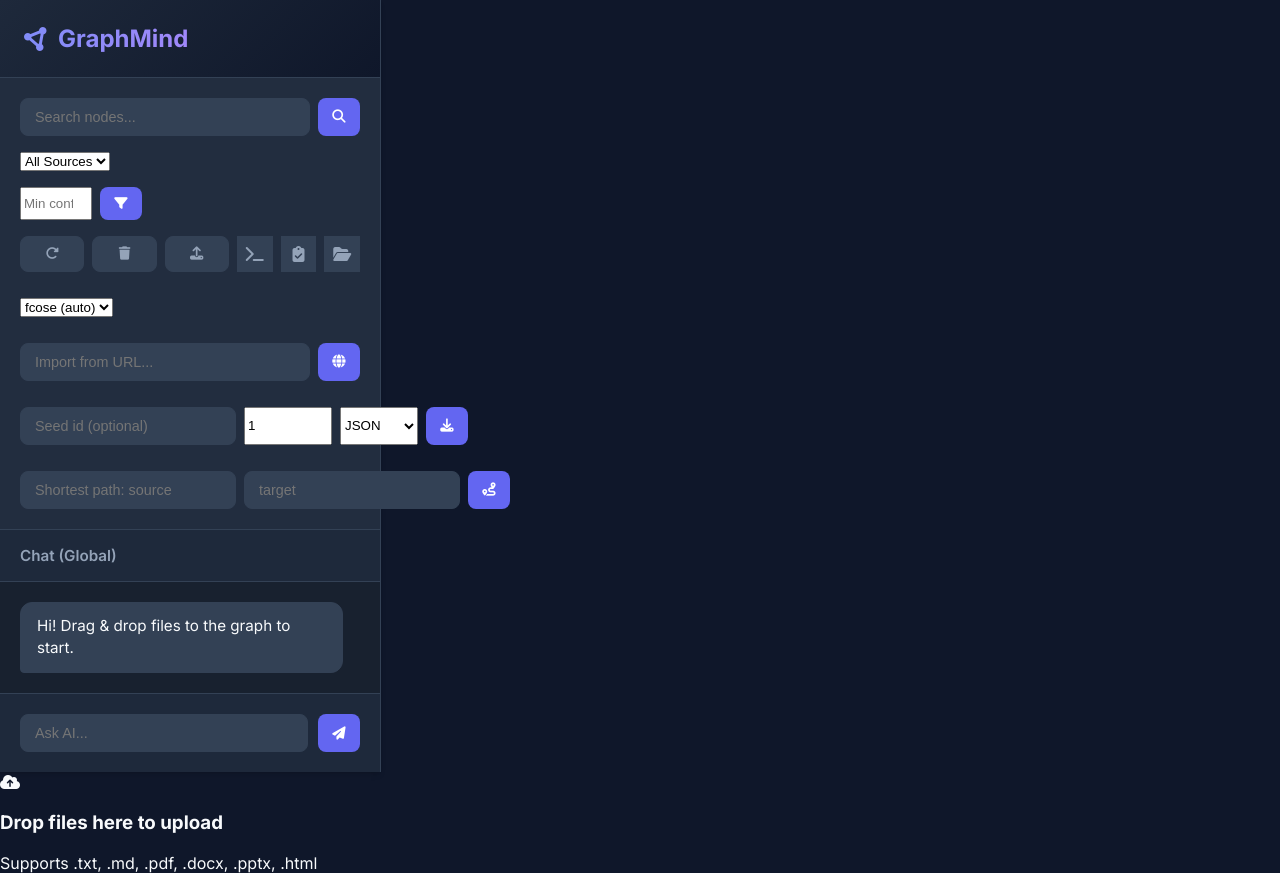
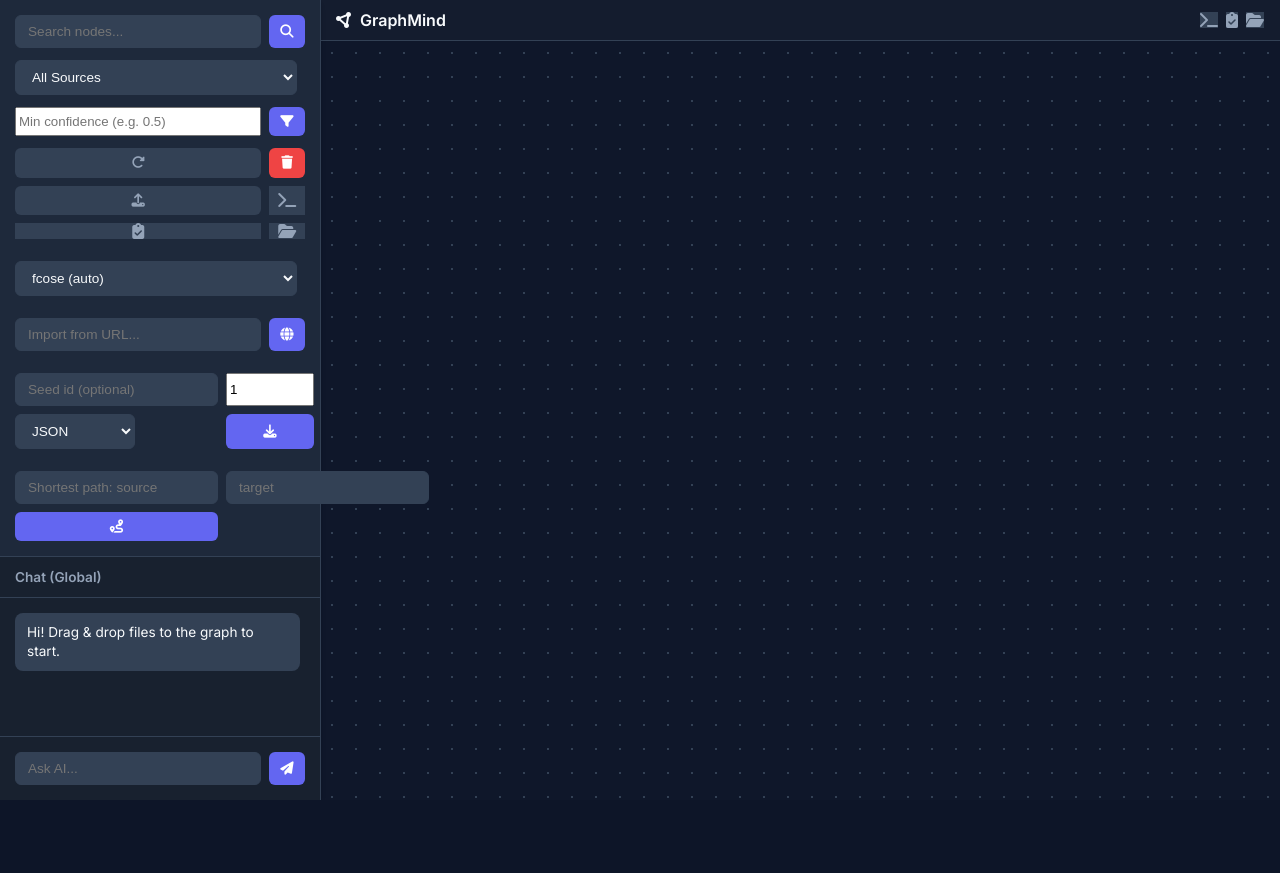
Before and after one commit to pinklemon123/stunning-octo-carnival, a Flask app: page / in a window 1280 px wide. After the commit the page ends 800 px from the top, so only its background shows below. Run offline with Flask 3, Linux system fonts and the light colour scheme; data that the repository does not hold is empty; some libraries are stand-ins or nearby versions.

Commit message:
feat(ui): switch to grid layout with topbar; compact sidebar controls

```diff
--- a/backend/static/css/style.css
+++ b/backend/static/css/style.css
@@ -8,6 +8,7 @@
     --border-color: #334155;
     --input-bg: #334155;
     --success-color: #10b981;
+    --danger-color: #ef4444;
     --shadow-sm: 0 1px 2px 0 rgb(0 0 0 / 0.05);
     --shadow-md: 0 4px 6px -1px rgb(0 0 0 / 0.1), 0 2px 4px -2px rgb(0 0 0 / 0.1);
     --glass-bg: rgba(30, 41, 59, 0.7);
@@ -23,32 +24,39 @@ body {
     overflow: hidden;
 }
 
-.container {
-    display: flex;
+.app-container {
+    display: grid;
+    grid-template-columns: 320px 1fr;
+    grid-template-rows: auto 1fr;
+    grid-template-areas:
+        "sidebar header"
+        "sidebar main";
     height: 100%;
+    width: 100%;
 }
 
 /* Sidebar */
 .sidebar {
-    width: 380px;
+    grid-area: sidebar;
+    width: 320px;
     background-color: var(--sidebar-bg);
     border-right: 1px solid var(--border-color);
     display: flex;
     flex-direction: column;
     box-shadow: var(--shadow-md);
-    z-index: 10;
-    transition: all 0.3s ease;
+    z-index: 20;
+    flex-shrink: 0;
 }
 
 .sidebar-header {
-    padding: 24px;
+    padding: 20px;
     background: linear-gradient(135deg, #1e293b 0%, #0f172a 100%);
     border-bottom: 1px solid var(--border-color);
 }
 
 .sidebar h2 {
     margin: 0;
-    font-size: 1.5rem;
+    font-size: 1.25rem;
     font-weight: 700;
     background: linear-gradient(to right, #818cf8, #c084fc);
     -webkit-background-clip: text;
@@ -58,14 +66,13 @@ body {
     gap: 10px;
 }
 
-/* Controls Section */
+/* Controls */
 .controls {
-    padding: 20px;
+    padding: 15px;
     border-bottom: 1px solid var(--border-color);
-    background: rgba(255, 255, 255, 0.02);
     display: flex;
     flex-direction: column;
-    gap: 16px;
+    gap: 12px;
 }
 
 .control-group {
@@ -74,76 +81,42 @@ body {
 }
 
 input[type="text"],
-input[type="file"] {
+select {
     flex: 1;
-    padding: 10px 14px;
+    padding: 8px 12px;
     background-color: var(--input-bg);
     border: 1px solid var(--border-color);
-    border-radius: 8px;
+    border-radius: 6px;
     color: var(--text-primary);
-    font-size: 0.9rem;
-    transition: all 0.2s;
+    font-size: 0.85rem;
     outline: none;
 }
 
-input[type="text"]:focus {
-    border-color: var(--accent-color);
-    box-shadow: 0 0 0 2px rgba(99, 102, 241, 0.2);
-}
-
-input[type="file"] {
-    font-size: 0.8rem;
-    cursor: pointer;
-}
-
-input[type="file"]::file-selector-button {
+button {
+    padding: 8px 12px;
     background-color: var(--accent-color);
     color: white;
     border: none;
-    padding: 6px 12px;
-    border-radius: 4px;
-    margin-right: 10px;
+    border-radius: 6px;
     cursor: pointer;
-    transition: background 0.2s;
-}
-
-input[type="file"]::file-selector-button:hover {
-    background-color: var(--accent-hover);
-}
-
-button {
-    padding: 10px 16px;
-    background-color: var(--accent-color);
-    color: white;
-    border: none;
-    border-radius: 8px;
-    cursor: pointer;
-    font-weight: 500;
     transition: all 0.2s;
     display: flex;
     align-items: center;
     justify-content: center;
-    gap: 6px;
 }
 
 button:hover {
     background-color: var(--accent-hover);
-    transform: translateY(-1px);
-}
-
-button:active {
-    transform: translateY(0);
 }
 
 .icon-btn {
-    padding: 10px;
-    min-width: 42px;
+    padding: 8px;
+    min-width: 36px;
 }
 
 .refresh-btn {
-    width: 100%;
+    flex: 1;
     background-color: var(--input-bg);
-    border: 1px solid var(--border-color);
     color: var(--text-secondary);
 }
 
@@ -152,7 +125,16 @@ button:active {
     color: var(--text-primary);
 }
 
-/* Chat Section */
+.danger-btn {
+    background-color: var(--danger-color);
+    color: white;
+}
+
+.danger-btn:hover {
+    background-color: #dc2626;
+}
+
+/* Chat (Minimized) */
 .chat-container {
     flex: 1;
     display: flex;
@@ -162,9 +144,8 @@ button:active {
 }
 
 .chat-header {
-    padding: 16px 20px;
-    background: var(--sidebar-bg);
-    font-size: 0.95rem;
+    padding: 12px 15px;
+    font-size: 0.85rem;
     font-weight: 600;
     color: var(--text-secondary);
     border-bottom: 1px solid var(--border-color);
@@ -176,68 +157,76 @@ button:active {
 .chat-history {
     flex: 1;
     overflow-y: auto;
-    padding: 20px;
+    padding: 15px;
     display: flex;
     flex-direction: column;
-    gap: 16px;
-    scroll-behavior: smooth;
-}
-
-.chat-history::-webkit-scrollbar {
-    width: 6px;
-}
-
-.chat-history::-webkit-scrollbar-thumb {
-    background-color: var(--border-color);
-    border-radius: 3px;
+    gap: 12px;
 }
 
 .message {
-    max-width: 85%;
-    padding: 12px 16px;
-    border-radius: 12px;
-    font-size: 0.95rem;
-    line-height: 1.5;
-    position: relative;
-    animation: fadeIn 0.3s ease;
-}
-
-@keyframes fadeIn {
-    from { opacity: 0; transform: translateY(10px); }
-    to { opacity: 1; transform: translateY(0); }
+    max-width: 90%;
+    padding: 10px 12px;
+    border-radius: 8px;
+    font-size: 0.85rem;
+    line-height: 1.4;
 }
 
 .message.user {
     align-self: flex-end;
-    background: linear-gradient(135deg, var(--accent-color), var(--accent-hover));
+    background: var(--accent-color);
     color: white;
-    border-bottom-right-radius: 4px;
-    box-shadow: var(--shadow-sm);
 }
 
 .message.assistant {
     align-self: flex-start;
     background-color: var(--input-bg);
     color: var(--text-primary);
-    border-bottom-left-radius: 4px;
-    border: 1px solid var(--border-color);
 }
 
 .chat-input-area {
-    padding: 20px;
+    padding: 15px;
     border-top: 1px solid var(--border-color);
-    background: var(--sidebar-bg);
     display: flex;
-    gap: 10px;
+    gap: 8px;
 }
 
-/* Graph Area */
-.graph-area {
-    flex: 1;
+/* Main Content & Graph */
+.main-content {
+    grid-area: main;
     position: relative;
     background-color: var(--bg-color);
     background-image: radial-gradient(var(--border-color) 1px, transparent 1px);
     background-size: 24px 24px;
+    overflow: hidden;
+}
+
+/* Top header bar */
+.topbar {
+    grid-area: header;
+    display: flex;
+    align-items: center;
+    gap: 12px;
+    padding: 10px 16px;
+    background: rgba(255,255,255,0.02);
+    border-bottom: 1px solid var(--border-color);
+}
+.brand {
+    display: flex;
+    align-items: center;
+    gap: 8px;
+    font-weight: 600;
+}
+.toolbar-group {
+    margin-left: auto;
+    display: flex;
+    gap: 8px;
+}
+
+/* Compact control groups */
+.controls .control-group {
+    display: grid;
+    grid-template-columns: 1fr auto;
+    gap: 8px;
 }
 
 #cy {
@@ -245,34 +234,82 @@ button:active {
     height: 100%;
 }
 
+/* Drag & Drop Overlay */
+.drop-zone {
+    position: absolute;
+    top: 0;
+    left: 0;
+    width: 100%;
+    height: 100%;
+    background: rgba(15, 23, 42, 0.8);
+    backdrop-filter: blur(4px);
+    display: flex;
+    align-items: center;
+    justify-content: center;
+    z-index: 50;
+    opacity: 0;
+    pointer-events: none;
+    transition: opacity 0.3s ease;
+}
+
+.drop-zone.active {
+    opacity: 1;
+    pointer-events: all;
+}
+
+.drop-content {
+    text-align: center;
+    color: var(--text-primary);
+    border: 2px dashed var(--accent-color);
+    padding: 40px;
+    border-radius: 16px;
+    background: rgba(30, 41, 59, 0.5);
+}
+
+.drop-content i {
+    font-size: 3rem;
+    color: var(--accent-color);
+    margin-bottom: 16px;
+}
+
+.drop-content h3 {
+    margin: 0 0 8px 0;
+    font-size: 1.5rem;
+}
+
+.drop-content p {
+    margin: 0;
+    color: var(--text-secondary);
+}
+
+/* Loading Spinner */
 .loading {
     position: absolute;
-    top: 24px;
-    right: 24px;
+    top: 50%;
+    left: 50%;
+    transform: translate(-50%, -50%);
     background: rgba(15, 23, 42, 0.9);
-    color: var(--text-primary);
-    padding: 10px 20px;
-    border-radius: 30px;
-    font-size: 0.9rem;
+    padding: 20px 40px;
+    border-radius: 12px;
     display: flex;
+    flex-direction: column;
     align-items: center;
-    gap: 10px;
-    backdrop-filter: blur(4px);
+    gap: 12px;
+    z-index: 100;
     border: 1px solid var(--border-color);
-    box-shadow: var(--shadow-md);
-    z-index: 100;
 }
 
-.loading::before {
-    content: "";
-    width: 16px;
-    height: 16px;
-    border: 2px solid var(--accent-color);
+.spinner {
+    width: 30px;
+    height: 30px;
+    border: 3px solid var(--accent-color);
     border-top-color: transparent;
     border-radius: 50%;
     animation: spin 1s linear infinite;
 }
 
 @keyframes spin {
-    to { transform: rotate(360deg); }
+    to {
+        transform: rotate(360deg);
+    }
 }
--- a/backend/templates/index.html
+++ b/backend/templates/index.html
@@ -24,11 +24,23 @@
 <body>
 
     <div class="app-container">
+        <div class="topbar">
+            <div class="brand"><i class="fa-solid fa-circle-nodes"></i> GraphMind</div>
+            <div class="toolbar-group">
+                <a href="/query" class="refresh-btn" title="Cypher Query" style="text-decoration:none;display:flex;align-items:center;justify-content:center;">
+                    <i class="fa-solid fa-terminal"></i>
+                </a>
+                <a href="/review" class="refresh-btn" title="Review Relations" style="text-decoration:none;display:flex;align-items:center;justify-content:center;">
+                    <i class="fa-solid fa-clipboard-check"></i>
+                </a>
+                <a href="/files" class="refresh-btn" title="Manage Files" style="text-decoration:none;display:flex;align-items:center;justify-content:center;">
+                    <i class="fa-solid fa-folder-open"></i>
+                </a>
+            </div>
+        </div>
         <!-- Sidebar -->
         <div class="sidebar">
-            <div class="sidebar-header">
-                <h2><i class="fa-solid fa-circle-nodes"></i> GraphMind</h2>
-            </div>
+            <div class="sidebar-header" style="display:none"></div>
 
             <div class="controls">
                 <!-- Search -->
```
